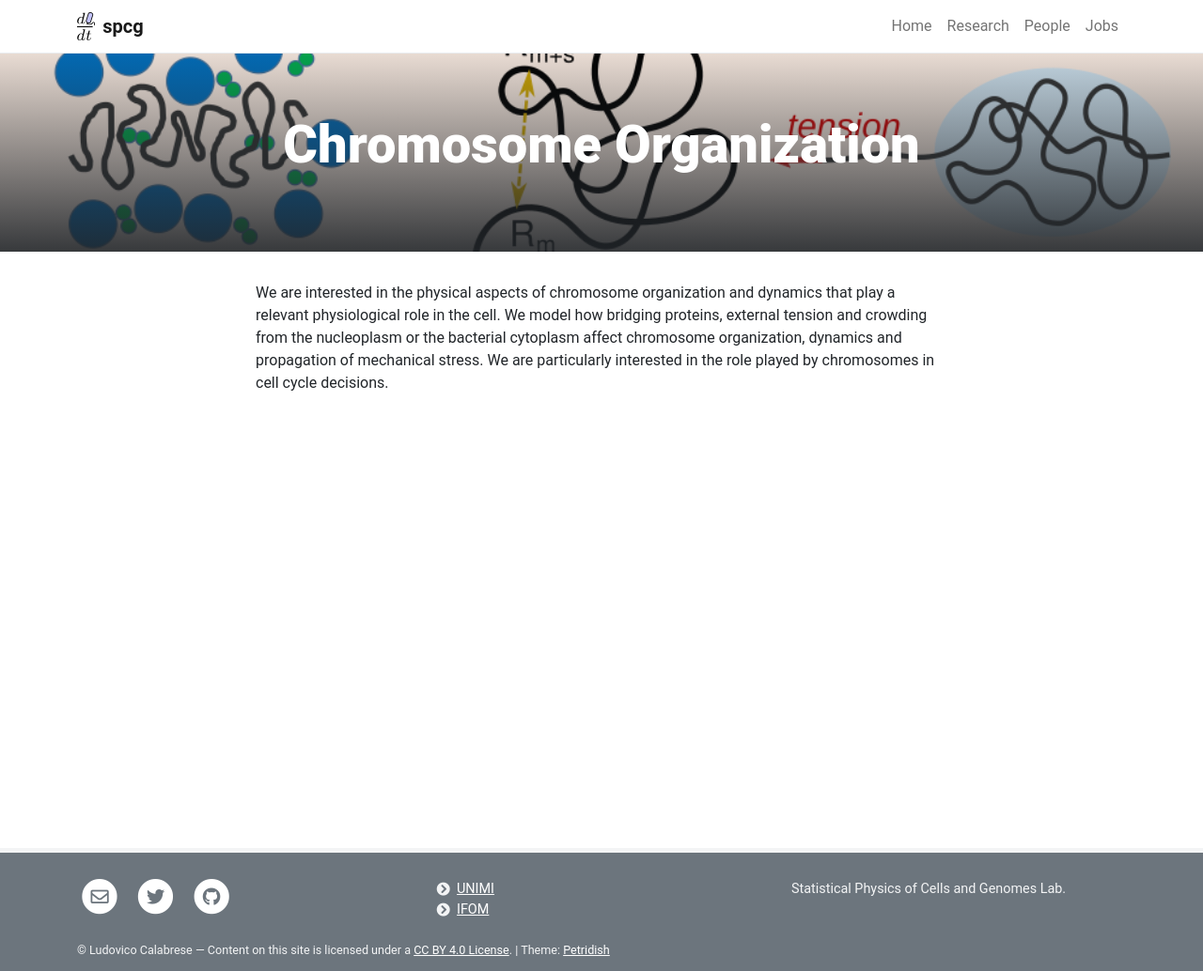
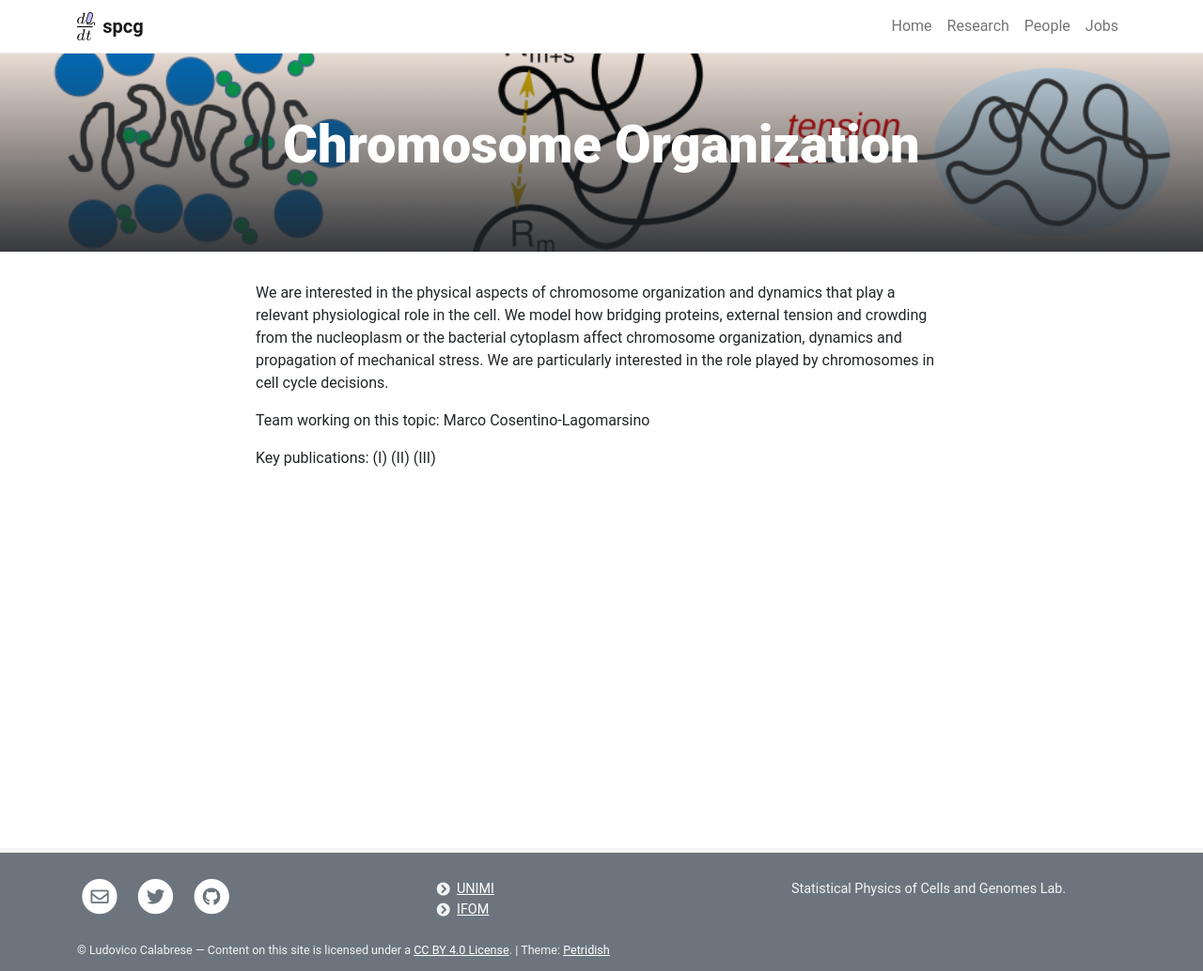
Before and after one commit to mcltone/spcg, a Jekyll site: the page built from _posts/2019-01-02-chrom-organization.md, in a window 1280 px wide. Shown: the whole page at 94% size. Built offline with Jekyll 4.4.1, drawn with Linux system fonts in a browser that asks for light colours.

Commit message:
Update 2019-01-02-chrom-organization.md

```diff
--- a/_posts/2019-01-02-chrom-organization.md
+++ b/_posts/2019-01-02-chrom-organization.md
@@ -7,3 +7,10 @@ description:
 ---
 
 We are interested in the physical aspects of chromosome organization and dynamics that play a relevant physiological role in the cell. We model how bridging proteins, external tension and crowding from the nucleoplasm or the bacterial cytoplasm affect chromosome organization, dynamics and propagation of mechanical stress. We are particularly interested in the role played by chromosomes in cell cycle decisions.
+
+Team working on this topic: Marco Cosentino-Lagomarsino
+
+Key publications:
+(I)
+(II)
+(III)
```
